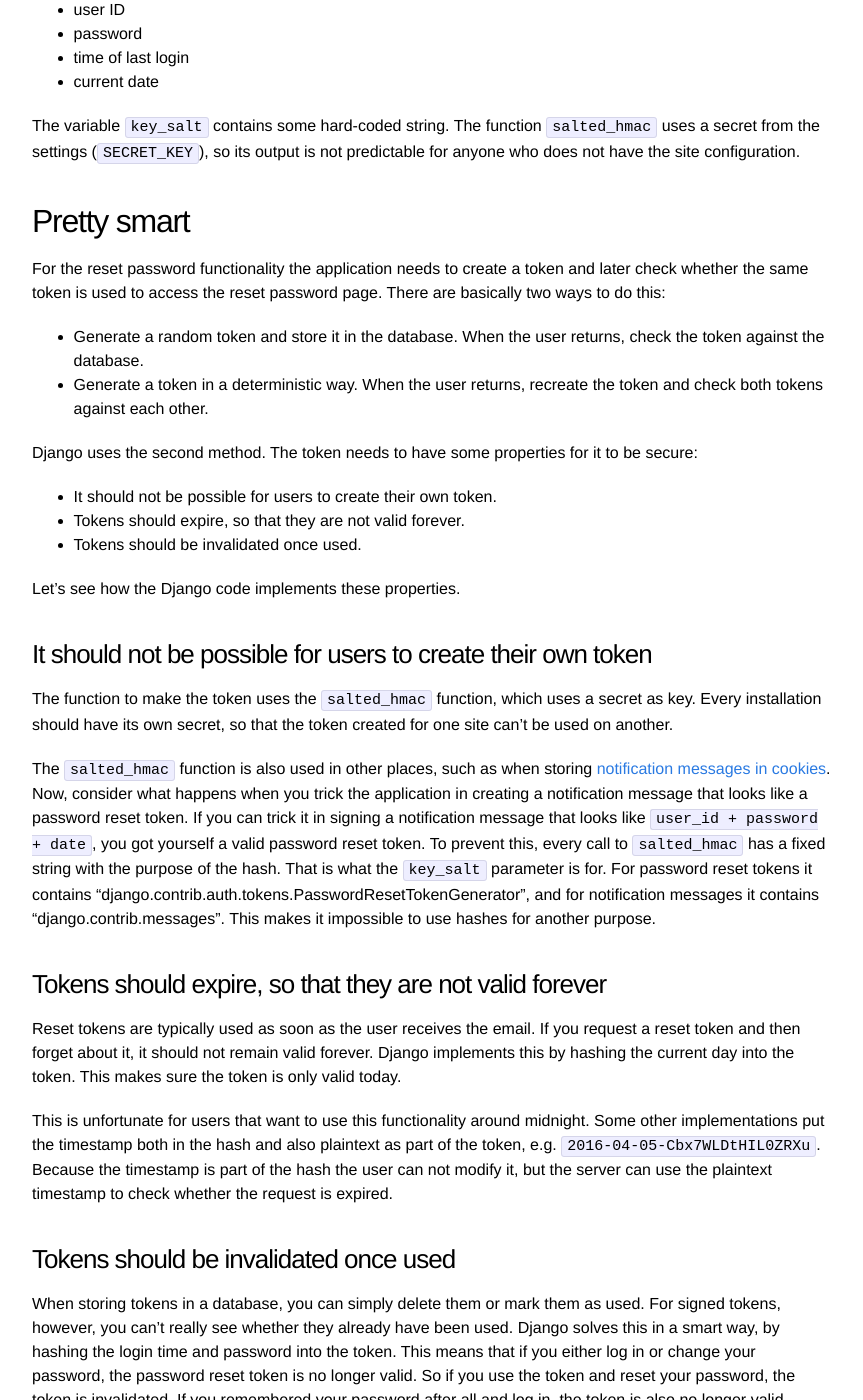
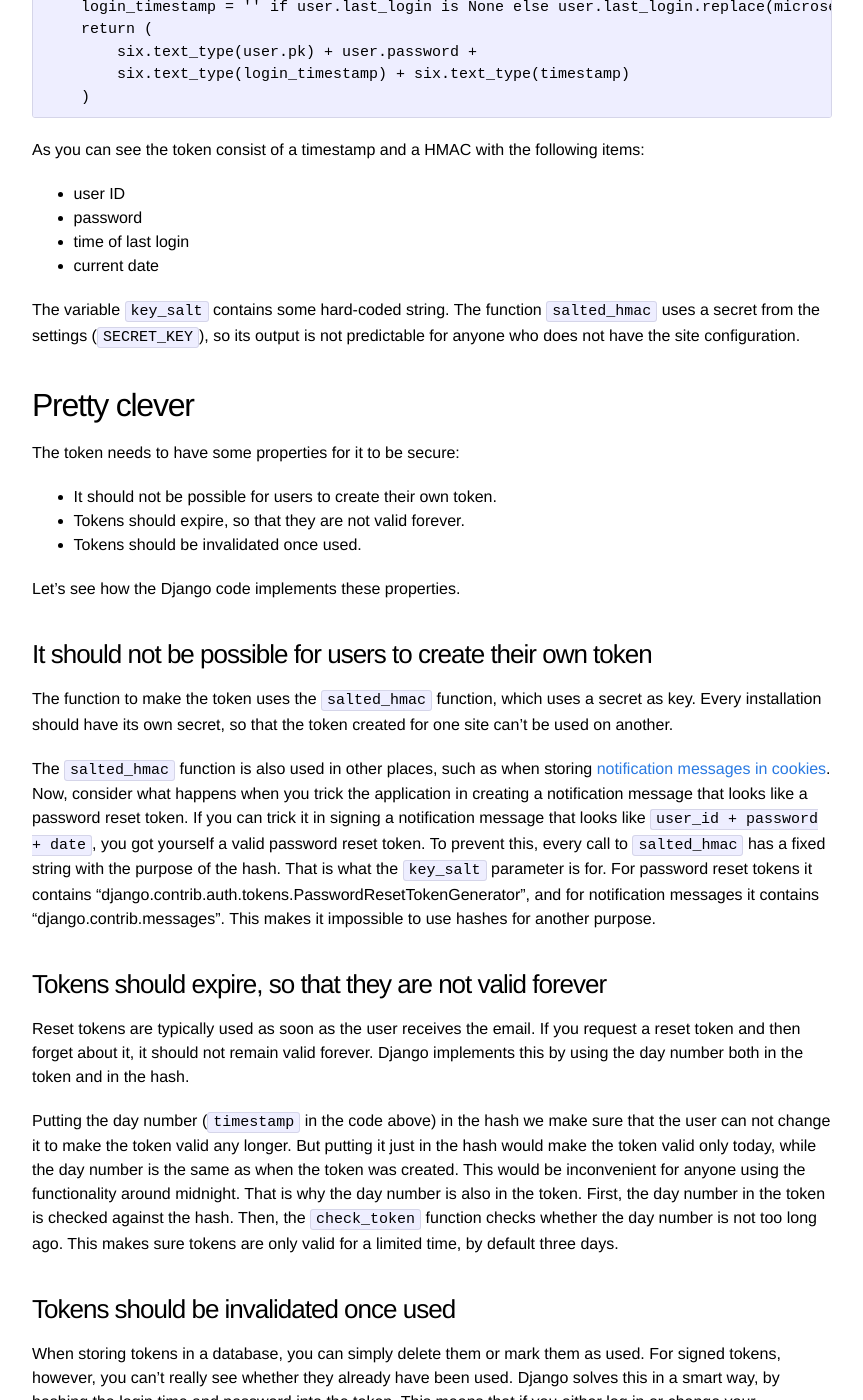
Before and after one commit to Sjord/Sjord.github.io, a Jekyll site: the page built from _posts/2016-03-13-django-users2-token-easily-predictable.md, in a window 1280 px wide and 1400 px high, scrolled down 1172 px. Shown: the whole window, without its empty margins (208-1071 px from the left). Built offline with Jekyll 4.4.1, drawn with Linux system fonts in a browser that asks for light colours; some of the changed text lies outside the part shown.

Commit message:
Fix part about the timestamp

```diff
--- a/_posts/2016-03-13-django-users2-token-easily-predictable.md
+++ b/_posts/2016-03-13-django-users2-token-easily-predictable.md
@@ -11,9 +11,12 @@ Django enables users to reset their password with a token that is emailed to the
 
 Django comes with password reset functionality, but it is disabled by default. To use it you just have to make [an URL pattern to the view](https://docs.djangoproject.com/en/1.9/topics/auth/default/#using-the-views) so that the correct views become accessible.
 
-A user may request a reset email that contains a token to access a page with which he can reset his password. The token consists of a hash of user properties. It is not kept in the database. Instead, when the user visits the link in the email, the hash is recalculated and compared to the token in the link.
-The [implementation](https://github.com/django/django/blob/master/django/contrib/auth/tokens.py) for creating the token looks like this:
+A user may request a reset email that contains a token to access a page with which he can reset his password. This page needs to check whether the token presented by the user is the same token that was sent out in the email. There are basically two ways to do this:
 
+* Generate a random token and store it in the database. When the user returns, check the token against the database.
+* Generate a token in a deterministic way. When the user returns, recreate the token and check both tokens against each other.
+
+Django uses the second method. It creates a token that consists of a hash of user properties. It is not kept in the database. Instead, when the user visits the link in the email, the hash is recalculated and compared to the token in the link. The [implementation](https://github.com/django/django/blob/master/django/contrib/auth/tokens.py) for creating the token looks like this:
 
     def _make_token_with_timestamp(self, user, timestamp):
         # timestamp is number of days since 2001-1-1.  Converted to
@@ -41,7 +44,7 @@ The [implementation](https://github.com/django/django/blob/master/django/contrib
             six.text_type(login_timestamp) + six.text_type(timestamp)
         )
 
-As you can see it uses the following items for the HMAC:
+As you can see the token consist of a timestamp and a HMAC with the following items:
 
 * user ID
 * password
@@ -50,14 +53,9 @@ As you can see it uses the following items for the HMAC:
 
 The variable `key_salt` contains some hard-coded string. The function `salted_hmac` uses a secret from the settings (`SECRET_KEY`), so its output is not predictable for anyone who does not have the site configuration.
 
-## Pretty smart
+## Pretty clever
 
-For the reset password functionality the application needs to create a token and later check whether the same token is used to access the reset password page. There are basically two ways to do this:
-
-* Generate a random token and store it in the database. When the user returns, check the token against the database.
-* Generate a token in a deterministic way. When the user returns, recreate the token and check both tokens against each other.
-
-Django uses the second method. The token needs to have some properties for it to be secure:
+The token needs to have some properties for it to be secure:
 
 * It should not be possible for users to create their own token.
 * Tokens should expire, so that they are not valid forever.
@@ -73,9 +71,9 @@ The `salted_hmac` function is also used in other places, such as when storing [n
 
 ### Tokens should expire, so that they are not valid forever
 
-Reset tokens are typically used as soon as the user receives the email. If you request a reset token and then forget about it, it should not remain valid forever. Django implements this by hashing the current day into the token. This makes sure the token is only valid today.
+Reset tokens are typically used as soon as the user receives the email. If you request a reset token and then forget about it, it should not remain valid forever. Django implements this by using the day number both in the token and in the hash.
 
-This is unfortunate for users that want to use this functionality around midnight. Some other implementations put the timestamp both in the hash and also plaintext as part of the token, e.g. `2016-04-05-Cbx7WLDtHIL0ZRXu`. Because the timestamp is part of the hash the user can not modify it, but the server can use the plaintext timestamp to check whether the request is expired.
+Putting the day number (`timestamp` in the code above) in the hash we make sure that the user can not change it to make the token valid any longer. But putting it just in the hash would make the token valid only today, while the day number is the same as when the token was created. This would be inconvenient for anyone using the functionality around midnight. That is why the day number is also in the token. First, the day number in the token is checked against the hash. Then, the `check_token` function checks whether the day number is not too long ago. This makes sure tokens are only valid for a limited time, by default three days.
 
 ### Tokens should be invalidated once used
 
```
